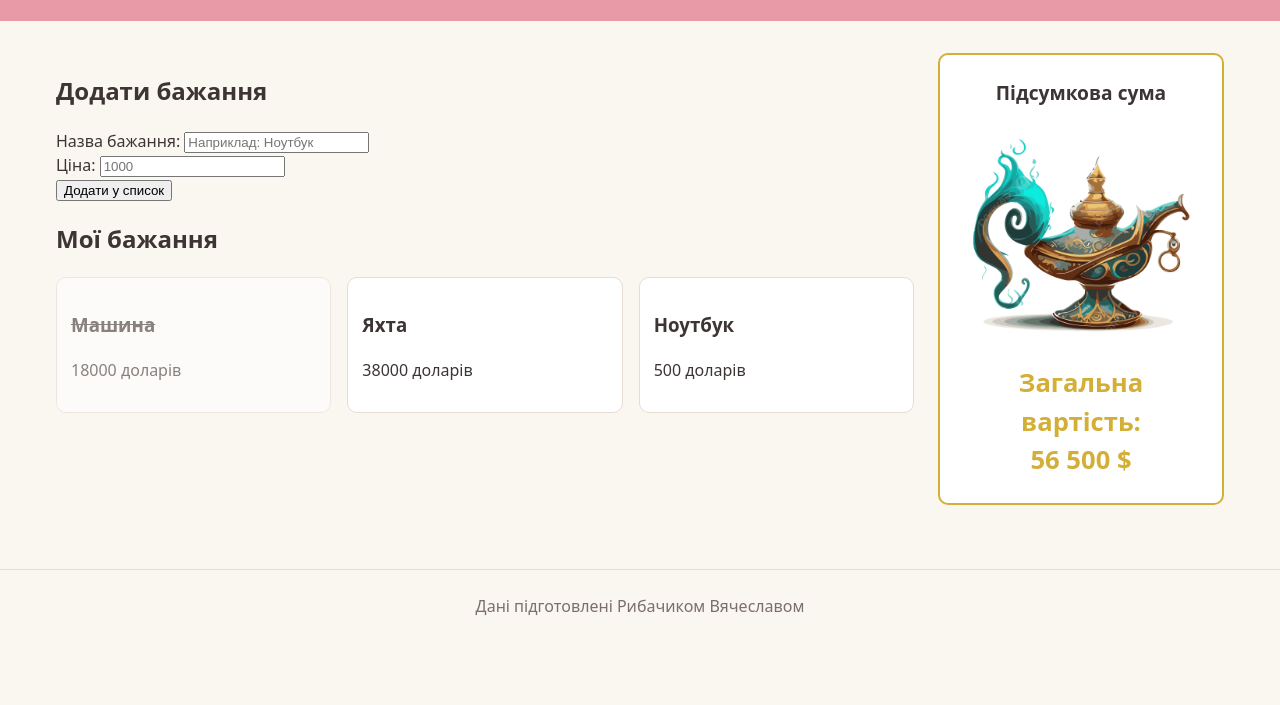
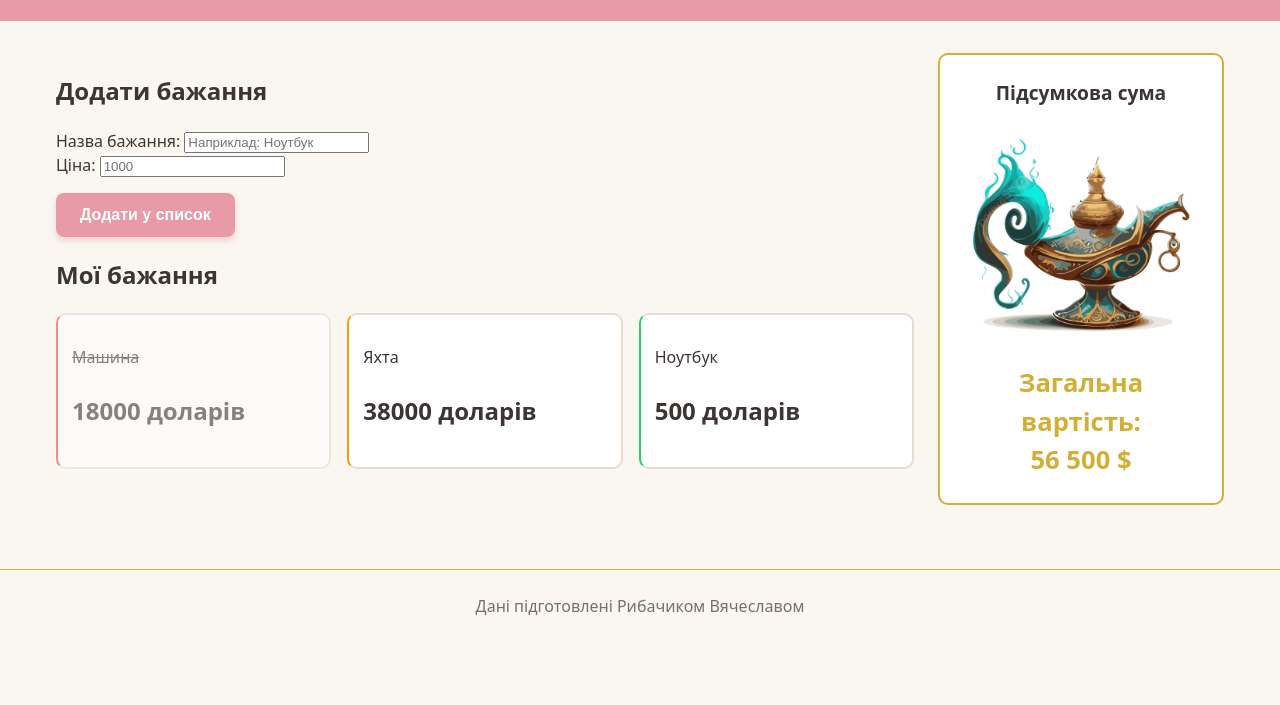
Before and after one commit to slava-bos-top/wishlist-app, a plain HTML site: page index.html in a window 1280 px wide. Shown: the part 95-800 px from the top of the page. Drawn offline with Linux system fonts and the light colour scheme.

Commit message:
design of standart

```diff
--- a/css/style.css
+++ b/css/style.css
@@ -7,12 +7,18 @@
 
     /* 3. Ніжно-рожевий колір (кнопки, шапка) */
     --pink-color: #E89BA7;
+    --pink-btn-hover: #C43D4E;
 
     /* 4. Золотий колір (ціни, акценти, підсумок) */
     --gold-color: #D4AF37;
 
     /* Додатковий колір для межі карток */
     --border-color: #E6DCD3;
+
+    /* Позначення пріоритетів */
+    --priority-high: #E74C3C;
+    --priority-medium: #F39C12;
+    --priority-low: #2ECC71;
 }
 
 *, *::before, *::after {
@@ -35,7 +41,7 @@ img {
 
 header {
     background-color: var(--pink-color);
-    padding: 0.8rem 1rem;
+    padding: 0.8rem 2rem;
     display: flex;
     flex-direction: column;
     align-items: center;
@@ -43,7 +49,7 @@ header {
 }
 
 header h1 {
-    color: #fff;
+    color: #fff
 }
 
 nav {
@@ -55,9 +61,14 @@ nav {
 
 nav a {
     color: #fff;
-    margin-right: 1rem;
     font-weight: 500;
     text-decoration: none;
+    transition: all 0.3s ease;
+}
+
+nav a:hover {
+    color: var(--pink-btn-hover);
+    text-decoration: underline;
 }
 
 .layout {
@@ -70,12 +81,77 @@ main {
     width: 100%;
 }
 
+/*
+    ОБҐРУНТУВАННЯ НЕЧІТКОЇ ВИМОГИ:
+    Кнопка має м'який акцентний колір (--pink-color), який вирізняється на тлі бекграунда.
+    При наведенні (hover) спрацьовує зміна кольору, легкий підйом вгору (translateY)
+    та поява тіні, що створює інтерактивний ефект на дію користувача.
+    Зміна коліру на --pink-btn-color підвищує контрастність відносно білого тексту,
+    створює чіткий зоровий сигнал про активність елемента та забезпечує
+    високий коефіцієнт контрасту за стандартом WCAG (понад 4.5:1).
+*/
+
+.btn-add {
+    background-color: var(--pink-color);
+    color: #fff;
+    border: none;
+    padding: 0.8rem 1.5rem;
+    margin-top: 1rem;
+    font-size: 1rem;
+    font-weight: 600;
+    border-radius: 8px;
+    cursor: pointer;
+    transition: all 0.2s ease-in-out;
+    box-shadow: 0 4px 6px rgba(224, 82, 99, 0.2);
+}
+
+.btn-add:hover {
+    background-color: var(--pink-btn-hover);
+    transform: translateY(-2px);
+    box-shadow: 0 6px 12px rgba(224, 82, 99, 0.3);
+}
+
 article {
     background-color: #fff;
     padding: 14px;
-    border: 1px solid var(--border-color);
+    border: 2px solid var(--border-color);
     border-radius: 10px;
     margin-bottom: 1rem;
+    transition: all 0.3s ease;
+}
+
+.priority-high {
+    border-left-color: var(--priority-high);
+}
+
+.priority-medium {
+    border-left-color: var(--priority-medium);
+}
+
+.priority-low {
+    border-left-color: var(--priority-low);
+}
+
+.priority-high:hover {
+    border-color: var(--priority-high);
+}
+
+.priority-medium:hover {
+    border-color: var(--priority-medium);
+}
+
+.priority-low:hover {
+    border-color: var(--priority-low);
+}
+
+article h3 {
+    font-size: 1rem;
+    font-weight: 500;
+}
+
+article p {
+    font-size: 1.5rem;
+    font-weight: 900;
 }
 
 article.bought {
@@ -117,7 +193,7 @@ footer {
     padding: 0.5rem 1rem;
     text-align: center;
     color: #7A6E6E;
-    border-top: 1px solid var(--border-color);
+    border-top: 1px solid var(--gold-color);
 }
 
 @media (min-width: 600px) {
--- a/index.html
+++ b/index.html
@@ -30,7 +30,7 @@
                         <label for="wish-price">Ціна:</label>
                         <input type="number" id="wish-price" name="price" placeholder="1000">
                     </div>
-                    <button type="submit">Додати у список</button>
+                    <button type="submit" class="btn-add">Додати у список</button>
                 </form>
             </section>
 
@@ -38,15 +38,15 @@
             <section id="list-wishes">
                 <h2>Мої бажання</h2>
                 <div class="cards">
-                    <article class="bought">
+                    <article class="bought priority-high">
                         <h3>Машина</h3>
                         <p>18000 доларів</p>
                     </article>
-                    <article>
+                    <article class="priority-medium">
                         <h3>Яхта</h3>
                         <p>38000 доларів</p>
                     </article>
-                    <article>
+                    <article class="priority-low">
                         <h3>Ноутбук</h3>
                         <p>500 доларів</p>
                     </article>
```
